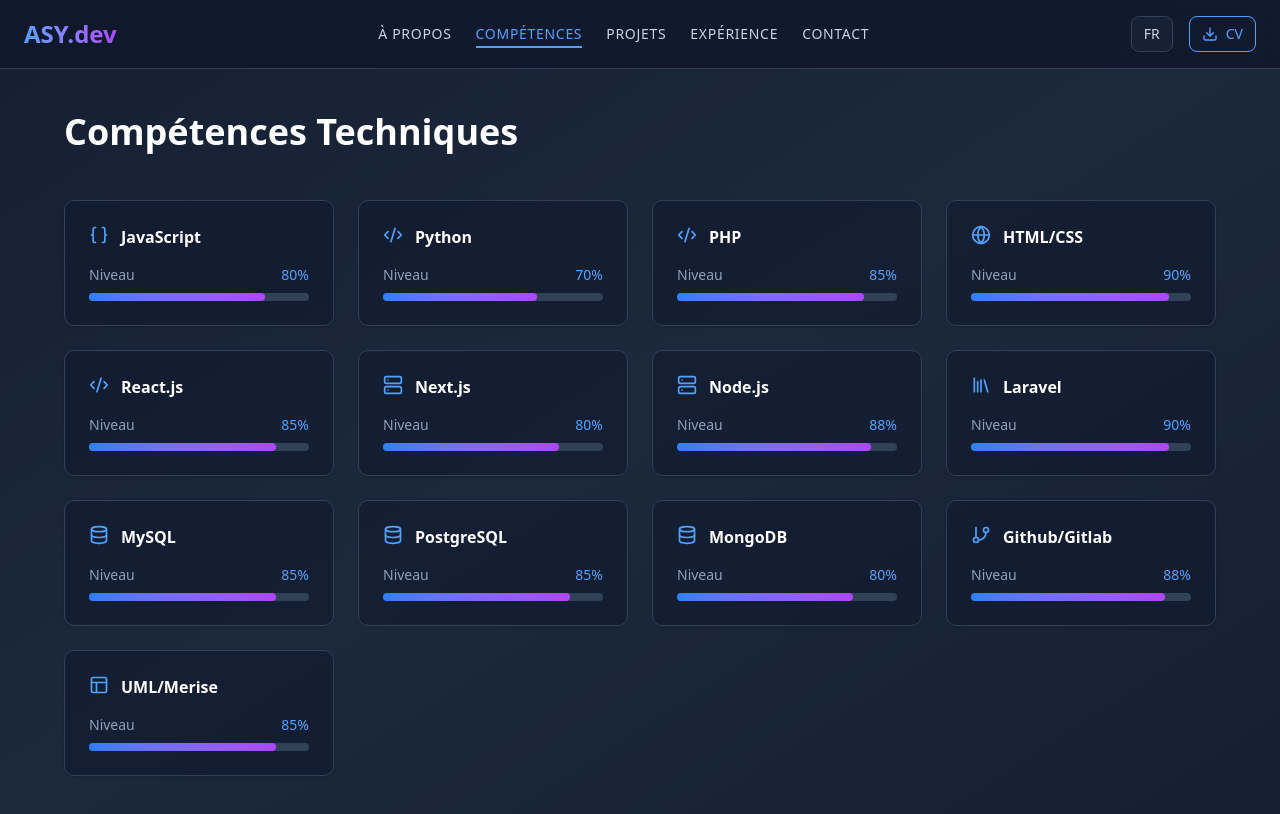
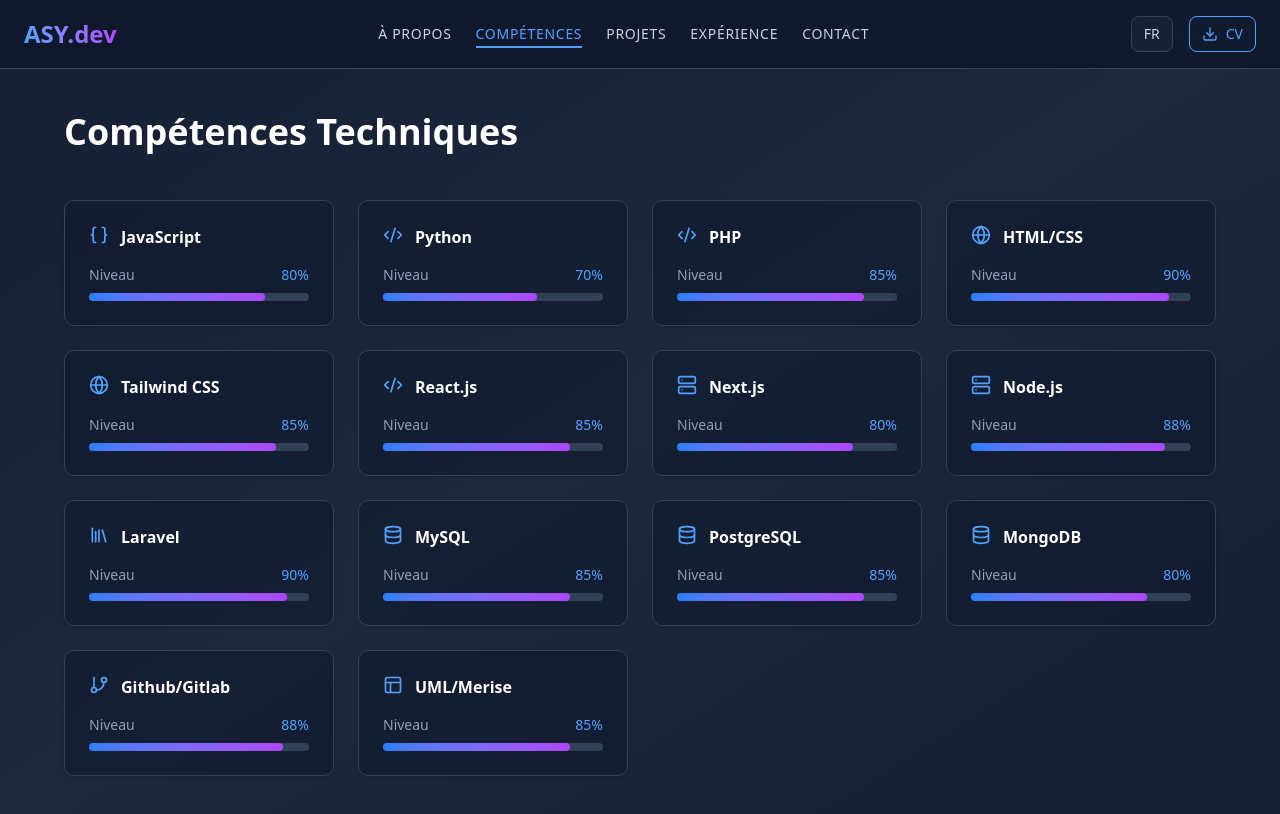
Before and after one commit to Yaelsobrido/Portfolio, a Next.js app: page /competences in a window 1280 px wide. Built offline with nearby package versions, Linux system fonts and the light colour scheme.

Commit message:
Add Tailwind CSS to skills list with appropriate level and icon

```diff
--- a/components/sections/Skills.tsx
+++ b/components/sections/Skills.tsx
@@ -25,6 +25,7 @@
 
 		// Frontend
 		{ name: "HTML/CSS", level: 90, icon: <Globe className="w-5 h-5" /> },
+		{ name: "Tailwind CSS", level: 85, icon: <Globe className="w-5 h-5" /> },
 		{ name: "React.js", level: 85, icon: <Code2 className="w-5 h-5" /> },
 		{ name: "Next.js", level: 80, icon: <Server className="w-5 h-5" /> },
 
```
